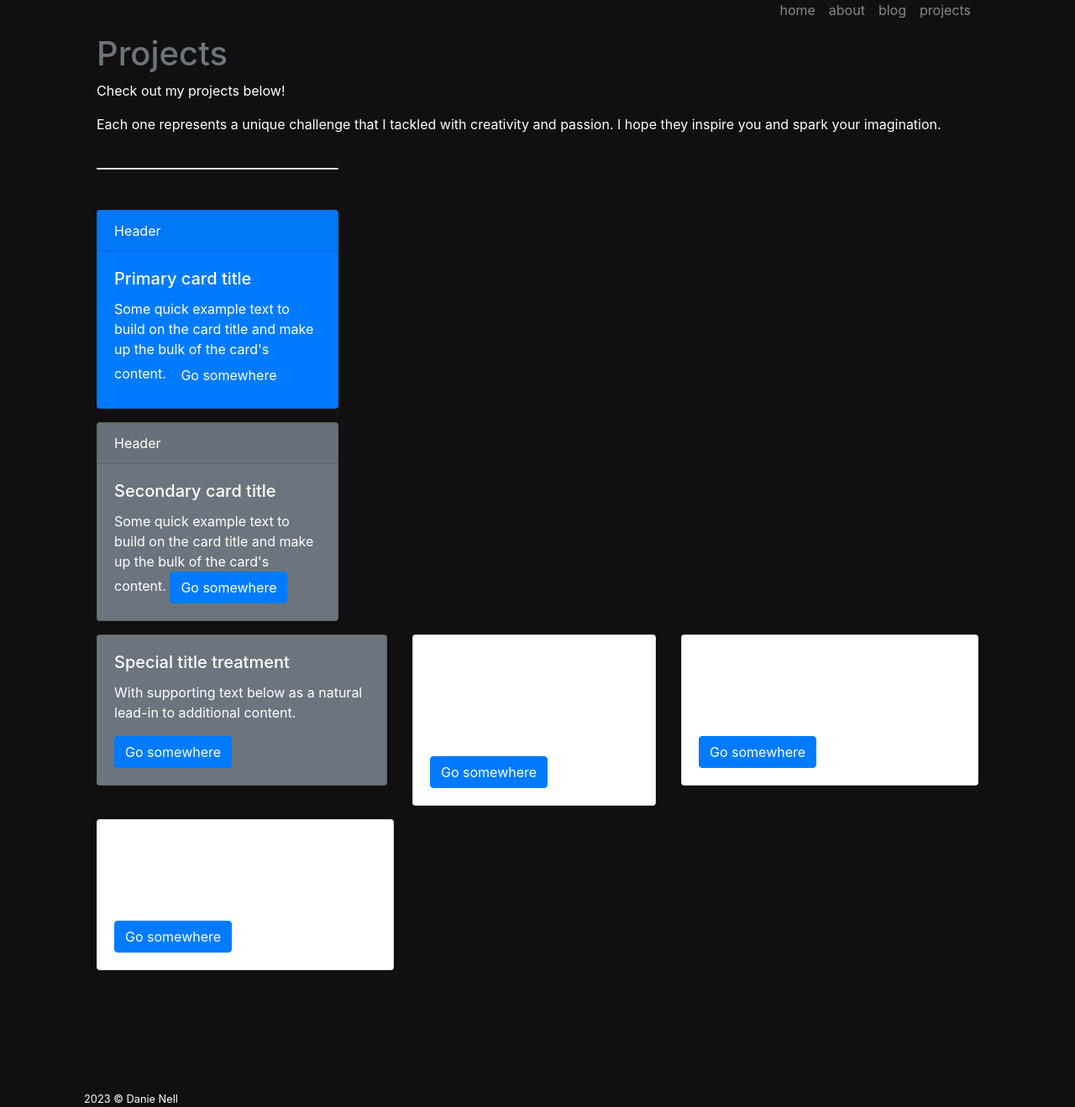
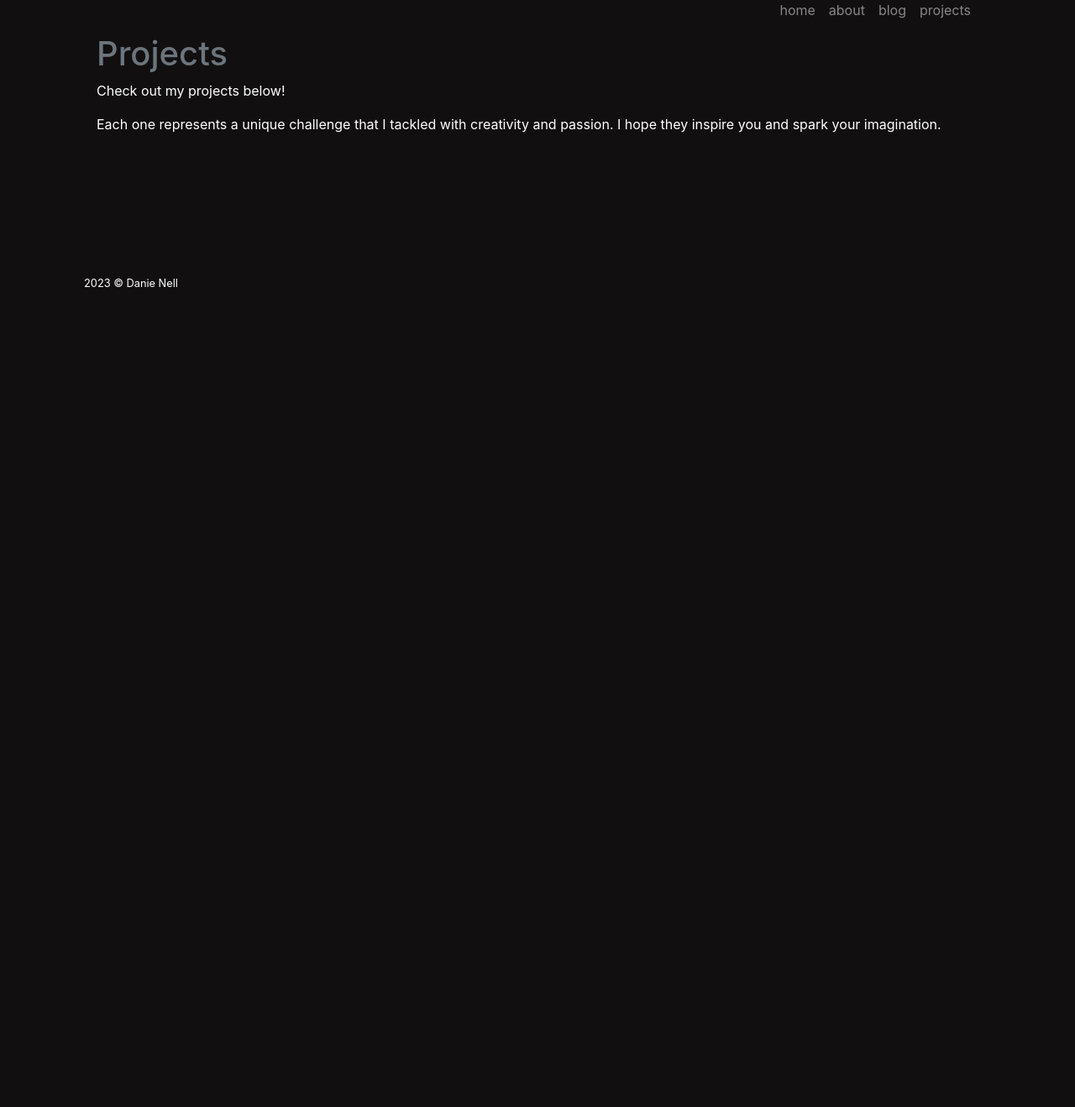
Before and after one commit to buildwithdan/flask-portfolio, a Flask app: page /projects/ in a window 1280 px wide. Shown: the part 196-1515 px from the top of the page at 84% size. After the commit the page ends 538 px from the top, so only its background shows below. Run offline with Flask 2, Linux system fonts and the light colour scheme; some libraries are stand-ins or nearby versions.

Commit message:
projects update

```diff
--- a/api/templates/projects.html
+++ b/api/templates/projects.html
@@ -10,101 +10,23 @@ content%}
 
 <br />
 
-<div class="list-group list-group-flush d-grid gap-3">
+<div class="row">
   {% for project in projects %}
-  <a
-    href="{{ url_for('project', name=project.path.replace('projects/', '')) }}"
-    class="list-group-item d-flex justify-content-between align-items-center list-group-item-action text-secondary"
-    style="background-color: #3d3c3f49"
-    >{{ project.title }}
-    <span class="badge badge-pill bg-info text-white"
-      >{{ project.date }}</span
-    ></a
-  >
-  {% endfor %}
-</div>
-
-<div class="card col-sm-6 mb-5" style="width: 18rem">
-  {% for project in projects %}
-  <!-- <img class="card-img-top" src="..." alt="Card image cap" /> -->
-  <div class="card-body" style="background-color: #3d3c3f49">
-    <h5 class="card-title">{{ project.title }}</h5>
-    <p class="card-text">{{ project.shortDesc }}</p>
-    <a href="#" class="btn btn-primary">Go somewhere</a>
+  <div class="col-sm-6 mb-3">
+    <div class="card bg-secondary">
+      <div class="card-body">
+        <h5 class="card-title d-flex justify-content-between bg-secondary">
+          {{ project.title }}<span class="badge badge-pill bg-info text-white"
+            >{{ project.date }}</span
+          >
+        </h5>
+        <p class="card-text">{{ project.shortDesc }}</p>
+        <p class=""><em class="">{{ project.tech }}</em></p>
+        <a href="{{ project.codeLink }}" class="btn btn-primary">Code</a>
+        <a href="{{ project.webLink }}" class="btn btn-primary">WebLink</a>
+      </div>
+    </div>
   </div>
   {% endfor %}
 </div>
-
-<div class="card text-white bg-primary mb-3" style="max-width: 18rem">
-  <div class="card-header">Header</div>
-  <div class="card-body">
-    <h5 class="card-title">Primary card title</h5>
-    <p class="card-text">
-      Some quick example text to build on the card title and make up the bulk of
-      the card's content.
-      <a href="#" class="btn btn-primary">Go somewhere</a>
-    </p>
-  </div>
-</div>
-<div class="card text-white bg-secondary mb-3" style="max-width: 18rem">
-  <div class="card-header">Header</div>
-  <div class="card-body">
-    <h5 class="card-title">Secondary card title</h5>
-    <p class="card-text">
-      Some quick example text to build on the card title and make up the bulk of
-      the card's content.
-      <a href="#" class="btn btn-primary">Go somewhere</a>
-    </p>
-  </div>
-</div>
-
-<div class="row">
-  <div class="col-sm mb-3">
-    <div class="card bg-secondary">
-      <div class="card-body">
-        <h5 class="card-title">Special title treatment</h5>
-        <p class="card-text">
-          With supporting text below as a natural lead-in to additional content.
-        </p>
-        <a href="#" class="btn btn-primary">Go somewhere</a>
-      </div>
-    </div>
-  </div>
-  <div class="col-sm-6 mb-3" style="max-width: 20rem">
-    <div class="card">
-      <div class="card-body">
-        <h5 class="card-title">Special title treatment</h5>
-        <p class="card-text">
-          With supporting text below as a natural lead-in to additional content.
-        </p>
-        <a href="#" class="btn btn-primary">Go somewhere</a>
-      </div>
-    </div>
-  </div>
-
-  <div class="col-sm-6 mb-3" style="max-width: 24rem">
-    <div class="card">
-      <div class="card-body">
-        <h5 class="card-title">Special title treatment</h5>
-        <p class="card-text">
-          With supporting text below as a natural lead-in to additional content.
-        </p>
-        <a href="#" class="btn btn-primary">Go somewhere</a>
-      </div>
-    </div>
-  </div>
-
-  <div class="col-sm-6 mb-3" style="max-width: 24rem">
-    <div class="card">
-      <div class="card-body">
-        <h5 class="card-title">Special title treatment</h5>
-        <p class="card-text">
-          With supporting text below as a natural lead-in to additional content.
-        </p>
-        <a href="#" class="btn btn-primary">Go somewhere</a>
-      </div>
-    </div>
-  </div>
-</div>
-
 {% endblock %}
```
Also changed, not shown: api/content/projects/project-2.md (+4 -3 lines), README.md.
